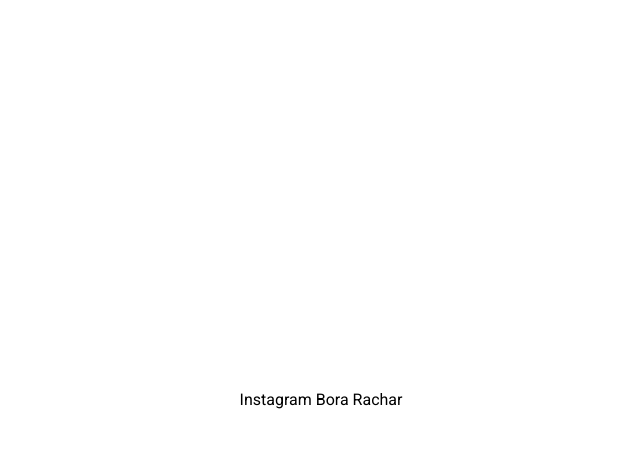
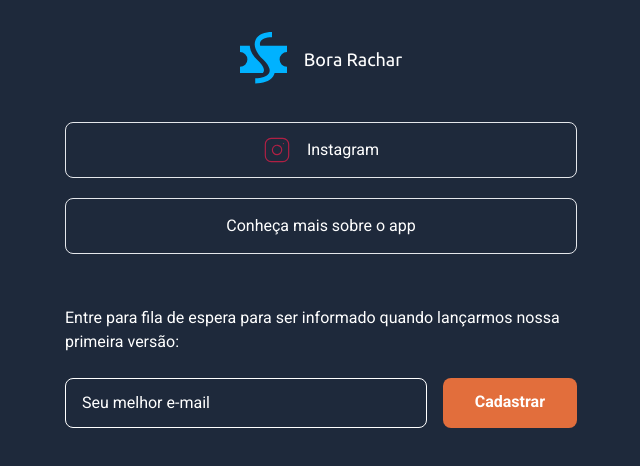
Before and after one commit to Quartel-Enterprise/bora-rachar-landing-page, a Next.js app: page /links in a window 1280 px wide. Shown: the top 466 px of the page, without its empty margins (319-959 px from the left). Built offline with nearby package versions, Linux system fonts and the light colour scheme; no server answers.

Commit message:
feat: links page

```diff
--- a/src/app/links/page.tsx
+++ b/src/app/links/page.tsx
@@ -1,13 +1,43 @@
+import { Instagram } from 'lucide-react'
+import Link from 'next/link'
+
+import { Logo } from '@/assets/logo'
+import { LeadForm } from '@/components/lead-form'
+
 export default function LinkThree() {
   return (
-    <div className="flex min-h-screen flex-col items-center justify-center">
-      <a
-        href="https://www.instagram.com/appborarachar/"
+    <div className="flex min-h-screen flex-col items-center gap-5 bg-slate-800 px-4 py-8">
+      <div className="mb-4 flex items-center gap-4">
+        <Logo />
+        <div className="font-ubuntu text-lg text-white">Bora Rachar</div>
+      </div>
+
+      <Link
+        href="https://www.instagram.com/appborarachar"
+        className="flex h-14 w-full max-w-lg cursor-pointer items-center justify-center gap-4 rounded-lg border-[1px] px-2 py-3"
         target="_blank"
-        rel="noopener noreferrer"
       >
-        Instagram Bora Rachar
-      </a>
+        <Instagram
+          className="h-7 w-7 text-rose-600 opacity-75"
+          strokeWidth={1}
+        />
+        <p className="text-white">Instagram</p>
+      </Link>
+
+      <Link
+        href="/"
+        className="flex h-14 w-full max-w-lg cursor-pointer items-center justify-center gap-4 rounded-lg border-[1px] px-2 py-3"
+      >
+        <p className="text-white">Conheça mais sobre o app</p>
+      </Link>
+
+      <div className="mt-8 flex max-w-lg flex-col pb-2">
+        <p className="mb-2 text-white xs:mb-0">
+          Entre para fila de espera para ser informado quando lançarmos nossa
+          primeira versão:
+        </p>
+        <LeadForm />
+      </div>
     </div>
   )
 }
```
